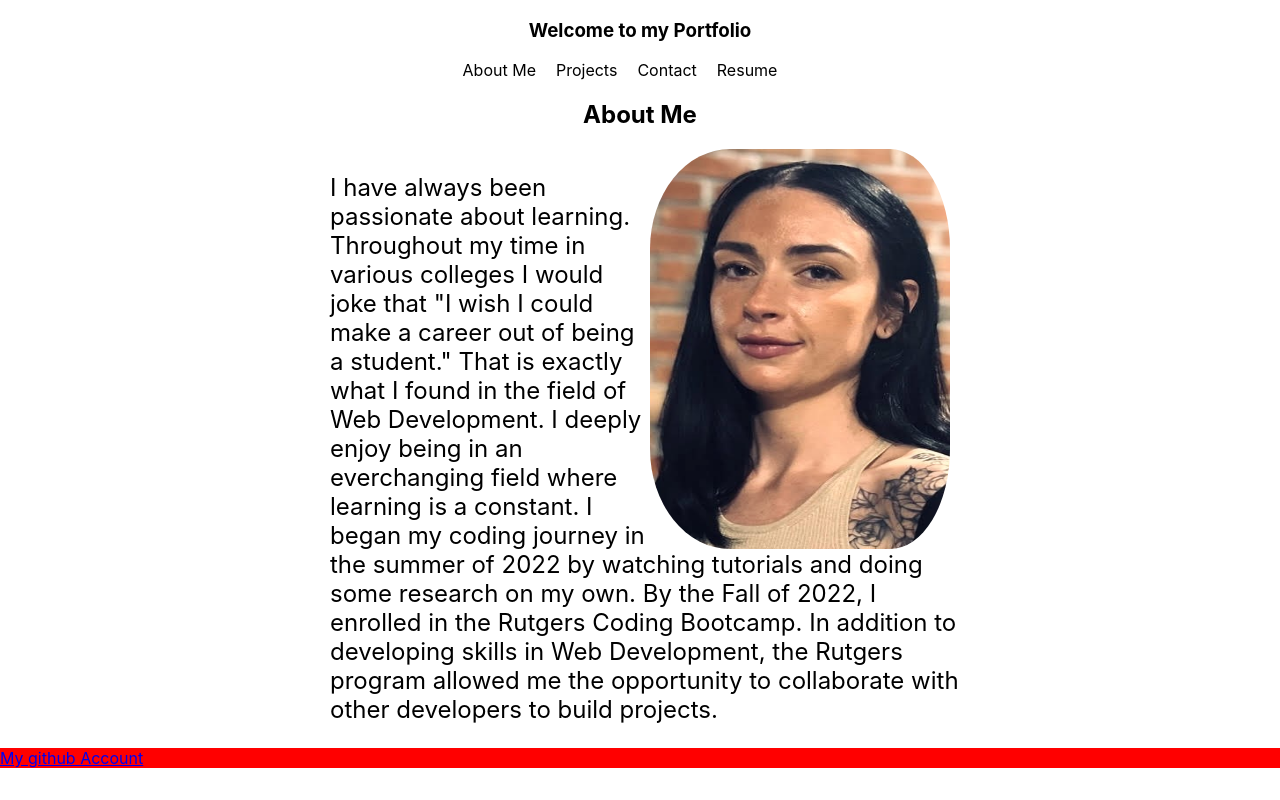
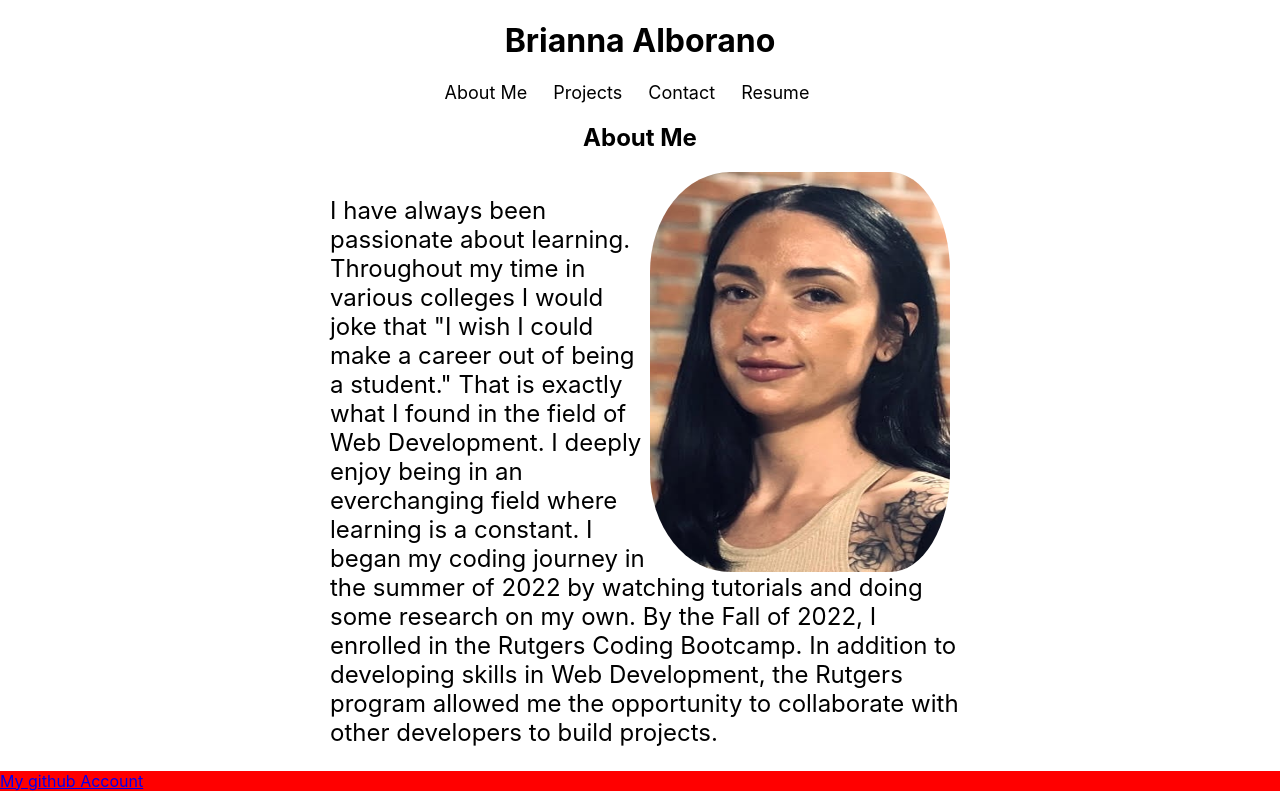
Before and after one commit to briannalbo/Portfolio-react, a React (Create React App) app in the folder portfolio/: page / in a window 1280 px wide. Built offline with nearby package versions, Linux system fonts and the light colour scheme.

Commit message:
more styling updates

```diff
--- a/portfolio/src/App.css
+++ b/portfolio/src/App.css
@@ -14,6 +14,12 @@
 
 }
 
+#navChoices a{
+  font-size: 18px;
+}
+#navChoices a:hover {
+  background-color: lightgrey;
+}
 
 #aboutme {
   justify-content: center;
--- a/portfolio/src/components/Nav/index.js
+++ b/portfolio/src/components/Nav/index.js
@@ -9,11 +9,10 @@ const styles = {
         textAlign: 'center',
         flexDirection: 'row',
         color: 'black',
-        paddingRight: '20px',
         fontSize: '16px'
     },
     a: {
-      marginRight: '20px'
+      marginRight: '26px'
     }
 };
 
@@ -31,7 +30,7 @@ function Nav(props) {
       document.title = currentPage.name;
     }, [currentPage]);
     return (
-      <nav style = {styles.nav}>
+      <nav id='navChoices'style = {styles.nav}>
 
           {pages.map((Page) => (
             <a style= {styles.a} key={Page.name}>
--- a/portfolio/src/components/header.js
+++ b/portfolio/src/components/header.js
@@ -20,7 +20,7 @@ function Header(props) {
     return (
         <header style = {styles.header}>
             <div>
-            <h3>Welcome to my Portfolio</h3>
+            <h1>Brianna Alborano</h1>
             </div>
             {props.children}
 
```
